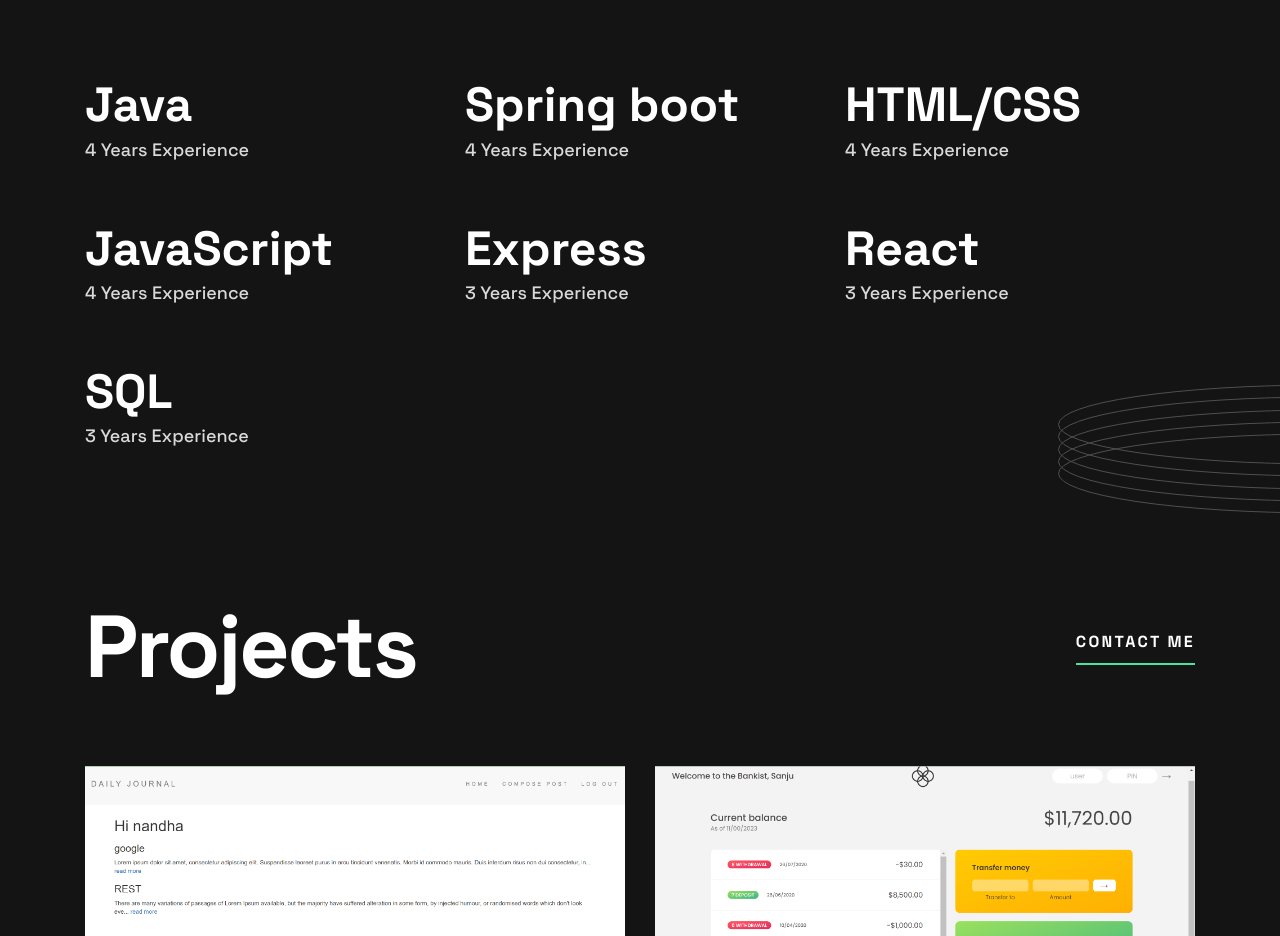
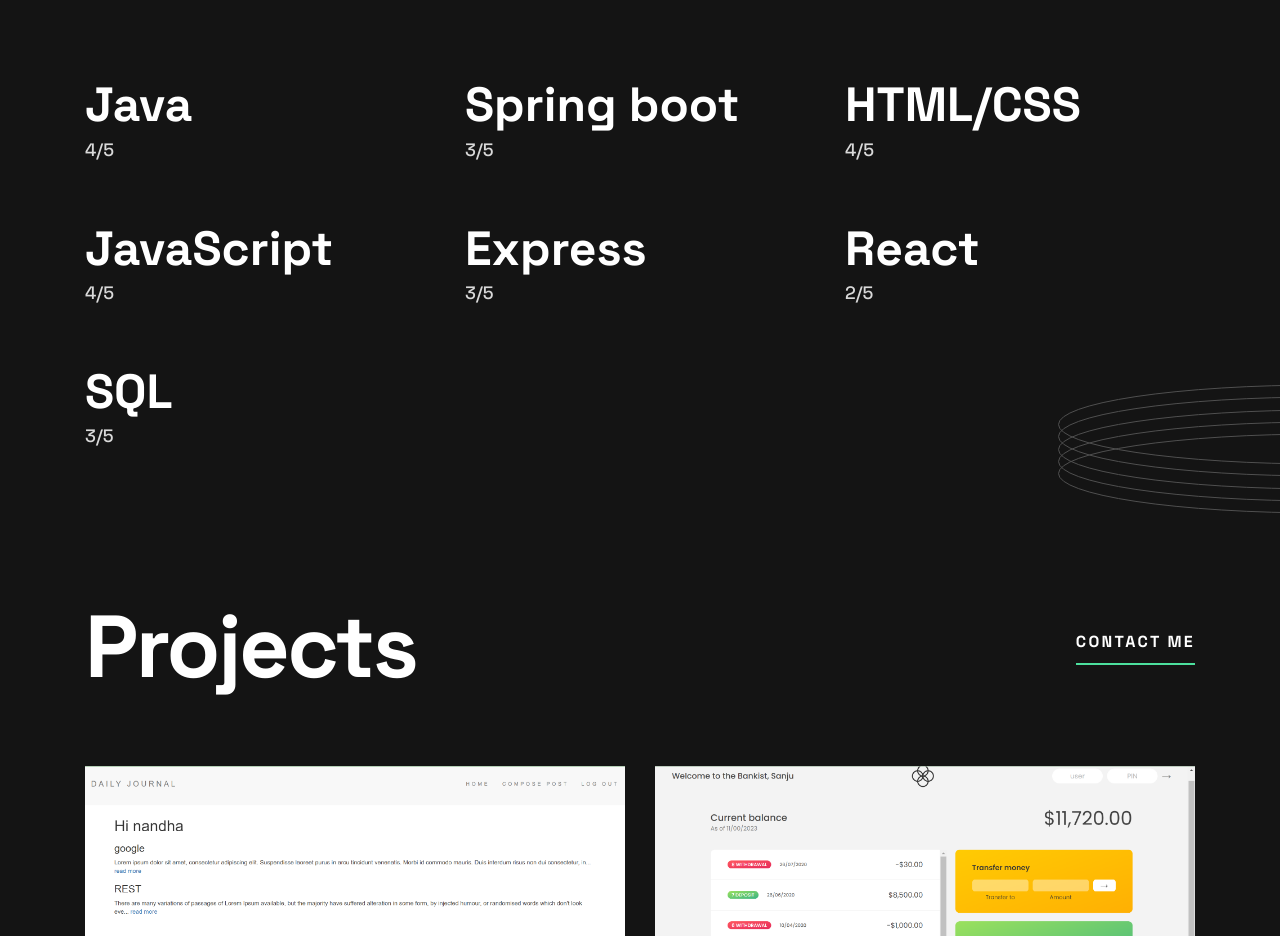
Before and after one commit to NandhaKumarVelumani/my_portfolio, a plain HTML site: page index.html in a window 1280 px wide. Shown: the part 960-1896 px from the top of the page. Drawn offline with Linux system fonts and the light colour scheme.

Commit message:
edit ratings

```diff
--- a/index.html
+++ b/index.html
@@ -133,32 +133,32 @@
         <div class="wrapper skills__wrapper bottom-border">
           <div class="skills__item">
             <h3 class="skills__title">Java</h3>
-            <p class="skills__description">4 Years Experience</p>
+            <p class="skills__description">4/5</p>
           </div>
           <div class="skills__item">
             <h3 class="skills__title">Spring boot</h3>
-            <p class="skills__description">4 Years Experience</p>
+            <p class="skills__description">3/5</p>
           </div>
           <h2 class="visually-hidden">Skills</h2>
           <div class="skills__item">
             <h3 class="skills__title">HTML/CSS</h3>
-            <p class="skills__description">4 Years Experience</p>
+            <p class="skills__description">4/5</p>
           </div>
           <div class="skills__item">
             <h3 class="skills__title">JavaScript</h3>
-            <p class="skills__description">4 Years Experience</p>
+            <p class="skills__description">4/5</p>
           </div>
           <div class="skills__item">
             <h3 class="skills__title">Express</h3>
-            <p class="skills__description">3 Years Experience</p>
+            <p class="skills__description">3/5</p>
           </div>
           <div class="skills__item">
             <h3 class="skills__title">React</h3>
-            <p class="skills__description">3 Years Experience</p>
+            <p class="skills__description">2/5</p>
           </div>
           <div class="skills__item">
             <h3 class="skills__title">SQL</h3>
-            <p class="skills__description">3 Years Experience</p>
+            <p class="skills__description">3/5</p>
           </div>
         </div>
         <img
```
